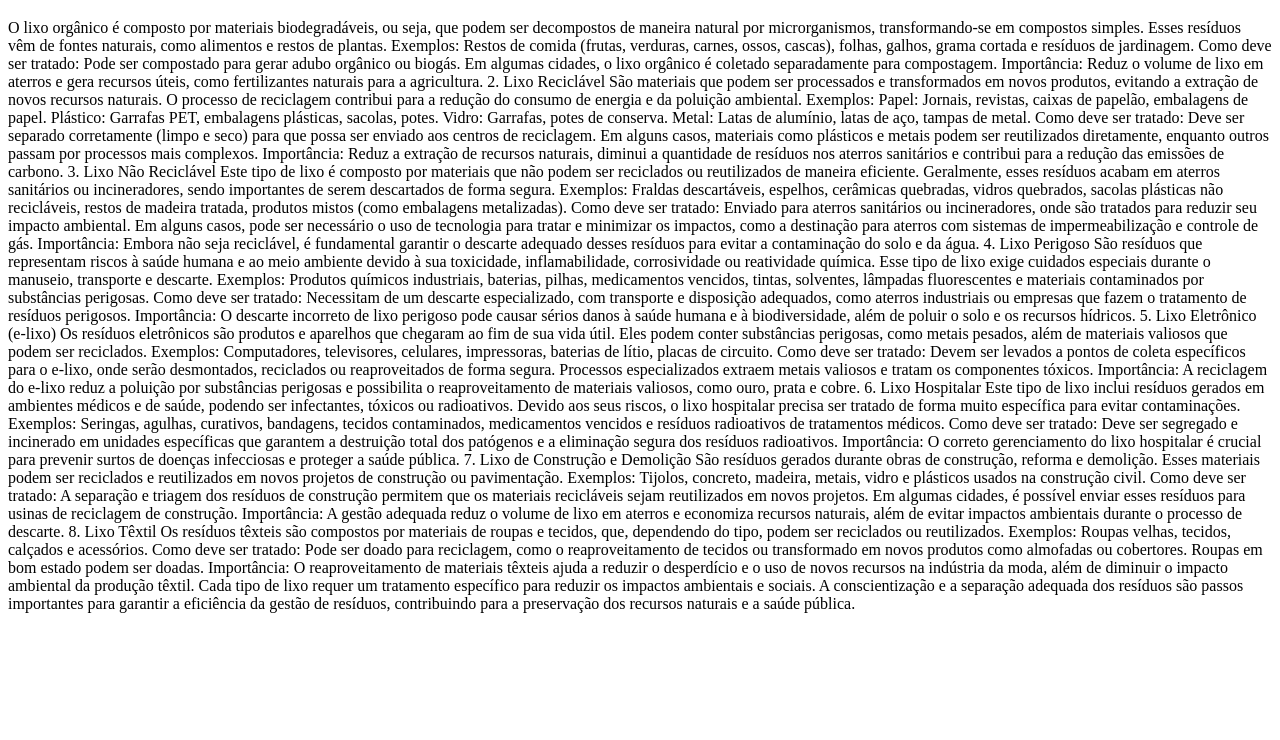
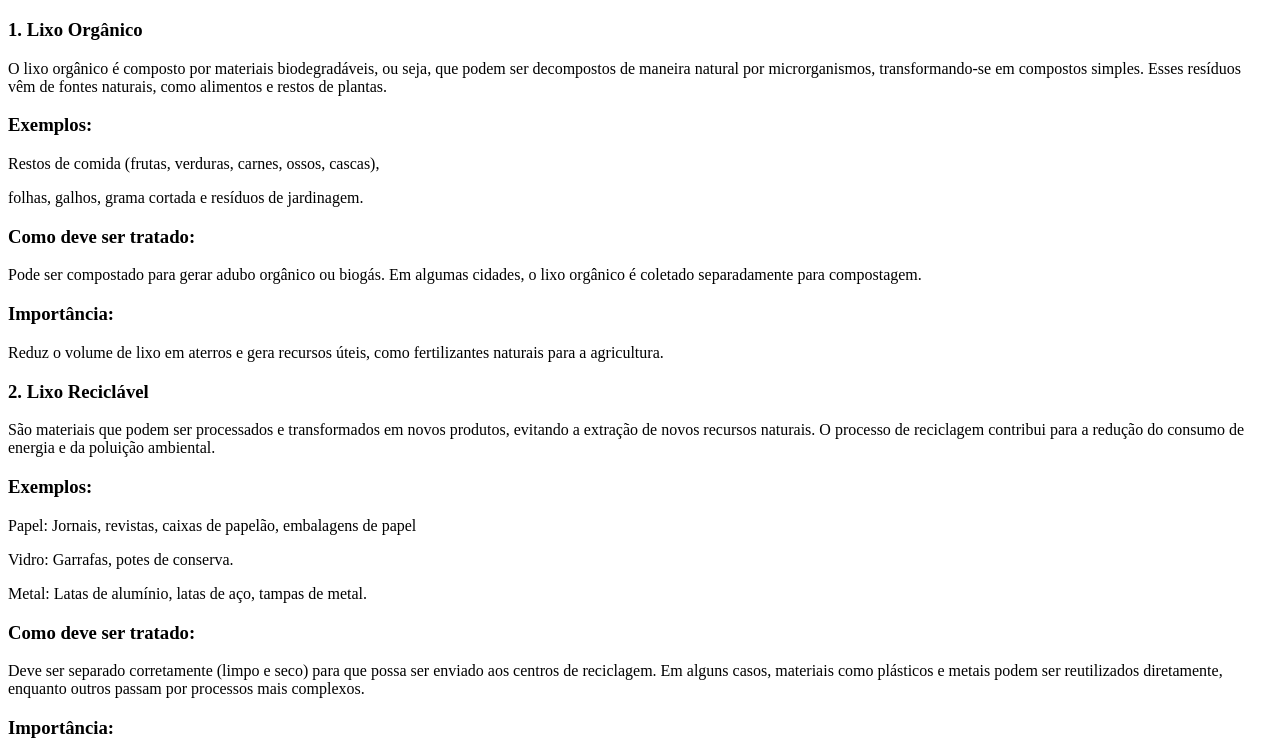
Before and after one commit to lipop777jh/lixo, a plain HTML site: page index.html in a window 1280 px wide. Shown: the part 61-801 px from the top of the page. Drawn offline with Linux system fonts and the light colour scheme.

Commit message:
paragrafos

```diff
--- a/index.html
+++ b/index.html
@@ -6,39 +6,42 @@
      </head>
       <body>
          <h1>Os Diferentes Tipos de Lixo e Suas Implicações Ambientais </h1>
+ <h3>1. Lixo Orgânico </h3>
+ <p>O lixo orgânico é composto por materiais biodegradáveis, ou seja, que podem ser decompostos de maneira natural por microrganismos, transformando-se em compostos simples. Esses resíduos vêm de fontes naturais, como alimentos e restos de plantas.</p>
+<p><h3>Exemplos:</h3></p>
+<p>Restos de comida (frutas, verduras, carnes, ossos, cascas),</p>
+<p>folhas, galhos, grama cortada e resíduos de jardinagem.</p>
 
-O lixo orgânico é composto por materiais biodegradáveis, ou seja, que podem ser decompostos de maneira natural por microrganismos, transformando-se em compostos simples. Esses resíduos vêm de fontes naturais, como alimentos e restos de plantas.
-
-Exemplos: Restos de comida (frutas, verduras, carnes, ossos, cascas), folhas, galhos, grama cortada e resíduos de jardinagem.
-
-Como deve ser tratado:
-
+<p><h3>Como deve ser tratado:</h3>
+</p>
 Pode ser compostado para gerar adubo orgânico ou biogás.
 
 Em algumas cidades, o lixo orgânico é coletado separadamente para compostagem.
 
-Importância: Reduz o volume de lixo em aterros e gera recursos úteis, como fertilizantes naturais para a agricultura.
+<p><h3>Importância:</h3></p>
+ Reduz o volume de lixo em aterros e gera recursos úteis, como fertilizantes naturais para a agricultura.
 
-2. Lixo Reciclável
+ <p><h3>2. Lixo Reciclável</h3></p>
 São materiais que podem ser processados e transformados em novos produtos, evitando a extração de novos recursos naturais. O processo de reciclagem contribui para a redução do consumo de energia e da poluição ambiental.
 
-Exemplos:
+<p><h3>Exemplos:</h3></p>
 
-Papel: Jornais, revistas, caixas de papelão, embalagens de papel.
+<p>Papel: Jornais, revistas, caixas de papelão, embalagens de papel</p>
 
-Plástico: Garrafas PET, embalagens plásticas, sacolas, potes.
+<p>Vidro: Garrafas, potes de conserva.
+</p>
 
-Vidro: Garrafas, potes de conserva.
 
-Metal: Latas de alumínio, latas de aço, tampas de metal.
-
-Como deve ser tratado:
+<p>Metal: Latas de alumínio, latas de aço, tampas de metal.
+</p>
+<p><h3>Como deve ser tratado:</h3></p>
 
 Deve ser separado corretamente (limpo e seco) para que possa ser enviado aos centros de reciclagem.
 
 Em alguns casos, materiais como plásticos e metais podem ser reutilizados diretamente, enquanto outros passam por processos mais complexos.
 
-Importância: Reduz a extração de recursos naturais, diminui a quantidade de resíduos nos aterros sanitários e contribui para a redução das emissões de carbono.
+<p><h3>Importância:</h3></p>
+ Reduz a extração de recursos naturais, diminui a quantidade de resíduos nos aterros sanitários e contribui para a redução das emissões de carbono.
 
 3. Lixo Não Reciclável
 Este tipo de lixo é composto por materiais que não podem ser reciclados ou reutilizados de maneira eficiente. Geralmente, esses resíduos acabam em aterros sanitários ou incineradores, sendo importantes de serem descartados de forma segura.
```
